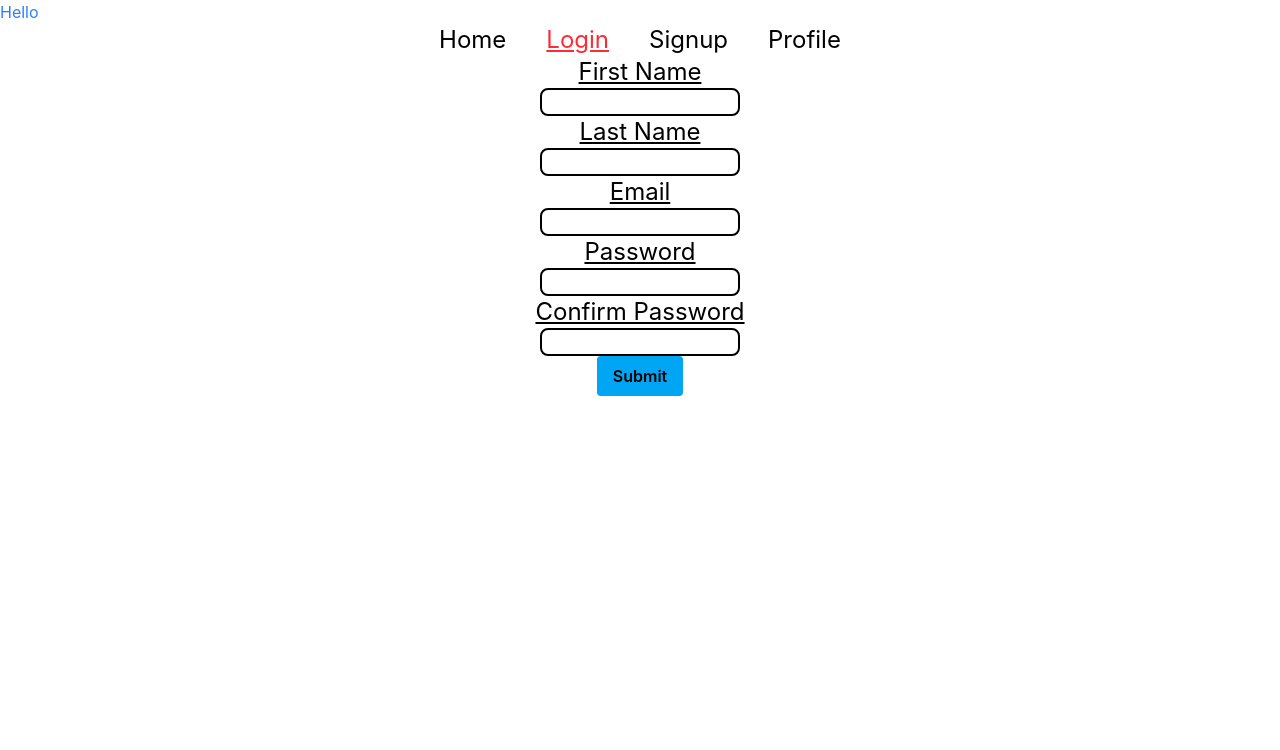
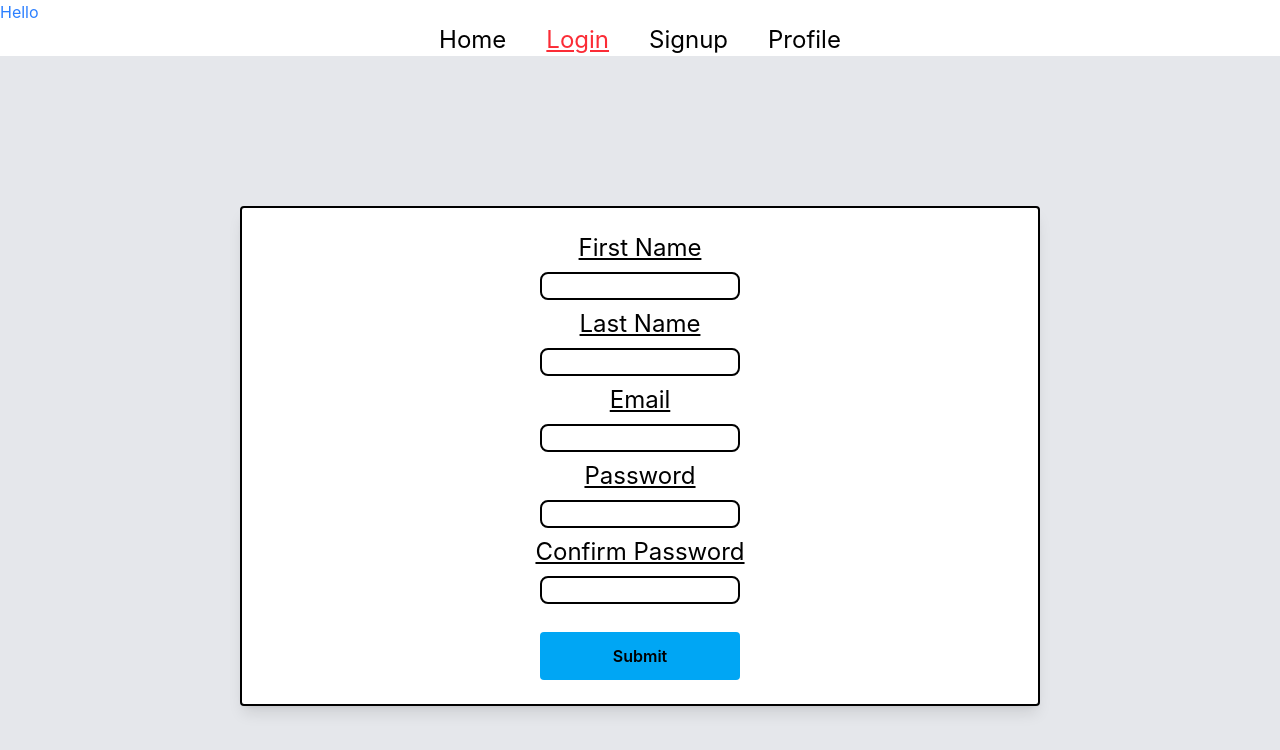
Before and after one commit to matthewrichards234/Discount-Notifications-Front, a React (Vite) app: page /login in a window 1280 px wide. Shown: the top 750 px of the page. Built offline with nearby package versions, Linux system fonts and the light colour scheme.

Commit message:
style: add background gray wrap around and shadow to improve aesthetics.

```diff
--- a/src/components/Login.tsx
+++ b/src/components/Login.tsx
@@ -21,10 +21,11 @@ const Login = () => {
     "flex flex-col justify-items-center items-center";
   const labelClassName: string = "text-2xl underline underline-offset-2";
   const errorMessageClassName: string = "text-red-500 text-[12px]";
-  const borderClassName: string = "border-2 w-50 rounded-lg";
+  const borderClassName: string = "border-2 w-50 rounded-lg m-2";
 
   return (
-    <>
+    <div className="bg-gray-200 p-6 flex justify-center items-center min-h-screen">
+      <div className="border-2 rounded p-6 bg-white w-200 shadow-lg">
         <form onSubmit={handleSubmit(onSubmit)} className={formClassName}>
           <label className={labelClassName}>First Name</label>
           <input
@@ -89,10 +90,11 @@ const Login = () => {
           )}
           <input
             type="submit"
-          className="bg-sky-500 hover:bg-sky-700 text-black font-semibold py-2 px-4 rounded"
+            className="bg-sky-500 hover:bg-sky-700 text-black font-semibold py-2 px-4 rounded mt-5 w-50 h-12"
           />
         </form>
-    </>
+      </div>
+    </div>
   );
 };
 
```
Lines whose indentation alone changed are shown as unchanged.
